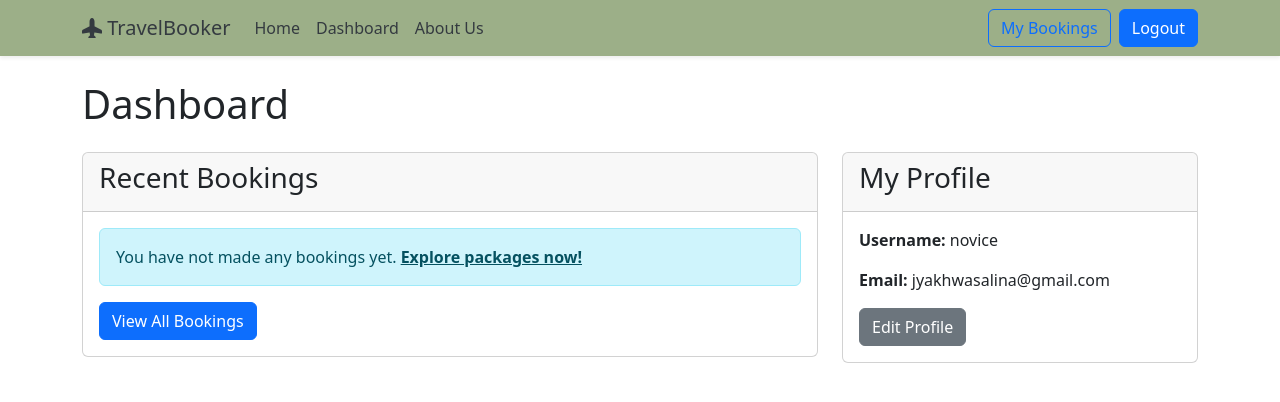
After one commit to salinajyakhwa/FYP, a Django app: page /dashboard/ in a window 1280 px wide. The commit adds this page. Shown: the top 402 px of the page. Run offline with Django 5.2, Linux system fonts and the light colour scheme; a user stored in the database is signed in; data comes from the database, SQL or seed files in the repository; parts of the project's set-up code (start-up, migrations or seed data) failed here and were passed over.

Commit message:
About us

```diff
--- a/main/templates/main/base.html
+++ b/main/templates/main/base.html
@@ -33,39 +33,28 @@
             <span class="navbar-toggler-icon"></span>
         </button>
         <div class="collapse navbar-collapse" id="navbarNav">
-            <ul class="navbar-nav ms-auto align-items-center">
+<ul class="navbar-nav me-auto mb-2 mb-lg-0">
                         <li class="nav-item">
-                    <a class="nav-link {% if request.resolver_match.url_name == 'package_list' %}active{% endif %}" href="{% url 'package_list' %}">Home</a>
+                            <a class="nav-link" href="{% url 'package_list' %}">Home</a>
                         </li>
                         {% if user.is_authenticated %}
-                    <li class="nav-item dropdown">
-                        <a class="nav-link dropdown-toggle" href="#" role="button" data-bs-toggle="dropdown" aria-expanded="false">
-                            Hello, {{ user.username }}
-                        </a>
-                        <ul class="dropdown-menu dropdown-menu-end">
-                            {% if user_profile.role == 'vendor' %}
-                                <li><a class="dropdown-item {% if request.resolver_match.url_name == 'vendor_dashboard' %}active{% endif %}" href="{% url 'vendor_dashboard' %}">Vendor Dashboard</a></li>
+                        <li class="nav-item">
+                            <a class="nav-link" href="{% url 'dashboard' %}">Dashboard</a>
+                        </li>
                         {% endif %}
-                            <li><a class="dropdown-item {% if request.resolver_match.url_name == 'my_bookings' %}active{% endif %}" href="{% url 'my_bookings' %}">My Bookings</a></li>
-                            <li><a class="dropdown-item {% if request.resolver_match.url_name == 'profile' %}active{% endif %}" href="{% url 'profile' %}">Profile</a></li>
-                            <li><hr class="dropdown-divider"></li>
-                            <li>
-                                <form method="post" action="{% url 'logout' %}" class="d-inline">
-                                    {% csrf_token %}
-                                    <button type="submit" class="dropdown-item">Logout</button>
-                                </form>
+                        <li class="nav-item">
+                            <a class="nav-link" href="{% url 'about' %}">About Us</a>
                         </li>
                     </ul>
-                    </li>
+                    <div class="d-flex">
+                        {% if user.is_authenticated %}
+                            <a href="{% url 'my_bookings' %}" class="btn btn-outline-primary me-2">My Bookings</a>
+                            <a href="{% url 'logout' %}" class="btn btn-primary">Logout</a>
                         {% else %}
-                    <li class="nav-item">
-                        <a class="nav-link {% if request.resolver_match.url_name == 'login' %}active{% endif %}" href="{% url 'login' %}">Login</a>
-                    </li>
-                    <li class="nav-item">
-                        <a href="{% url 'register' %}" class="btn btn-primary ms-2">Register</a>
-                    </li>
+                            <a href="{% url 'login' %}" class="btn btn-outline-primary me-2">Login</a>
+                            <a href="{% url 'register' %}" class="btn btn-primary">Register</a>
                         {% endif %}
-            </ul>
+                    </div>
         </div>
     </div>
 </nav>
--- /dev/null
+++ b/main/templates/main/dashboard.html
@@ -0,0 +1,53 @@
+{% extends "main/base.html" %}
+
+{% block content %}
+<h1 class="mb-4">Dashboard</h1>
+
+<div class="row">
+    <div class="col-md-8">
+        <div class="card">
+            <div class="card-header">
+                <h3>Recent Bookings</h3>
+            </div>
+            <div class="card-body">
+                {% for booking in recent_bookings %}
+                <div class="card mb-3">
+                    <div class="card-header">
+                        Booking for: <strong>{{ booking.package.name }}</strong>
+                    </div>
+                    <div class="card-body">
+                        <div class="row">
+                            <div class="col-md-8">
+                                <p><strong>Vendor:</strong> {{ booking.package.vendor.name }}</p>
+                                <p><strong>Booked on:</strong> {{ booking.booking_date|date:"F j, Y" }}</p>
+                            </div>
+                            <div class="col-md-4 text-md-end">
+                                <p><strong>Status:</strong> <span class="badge bg-primary">{{ booking.get_status_display }}</span></p>
+                                <p><strong>Total Price:</strong> ${{ booking.total_price|floatformat:2 }}</p>
+                            </div>
+                        </div>
+                    </div>
+                </div>
+                {% empty %}
+                <div class="alert alert-info" role="alert">
+                    You have not made any bookings yet. <a href="{% url 'package_list' %}" class="alert-link">Explore packages now!</a>
+                </div>
+                {% endfor %}
+                <a href="{% url 'my_bookings' %}" class="btn btn-primary">View All Bookings</a>
+            </div>
+        </div>
+    </div>
+    <div class="col-md-4">
+        <div class="card">
+            <div class="card-header">
+                <h3>My Profile</h3>
+            </div>
+            <div class="card-body">
+                <p><strong>Username:</strong> {{ user.username }}</p>
+                <p><strong>Email:</strong> {{ user.email }}</p>
+                <a href="{% url 'profile' %}" class="btn btn-secondary">Edit Profile</a>
+            </div>
+        </div>
+    </div>
+</div>
+{% endblock %}
--- a/main/urls.py
+++ b/main/urls.py
@@ -4,6 +4,8 @@ from django.contrib.auth import views as auth_views
 
 urlpatterns = [
     path('', views.package_list, name='package_list'),
+    path('dashboard/', views.dashboard, name='dashboard'),
+    path('about/', views.about, name='about'),
     path('package/<int:package_id>/', views.package_detail, name='package_detail'),
     path('register/', views.register, name='register'),
     path('login/', auth_views.LoginView.as_view(template_name='main/login.html'), name='login'),
--- a/main/views.py
+++ b/main/views.py
@@ -64,15 +64,28 @@ from django.db.models import Q
 
 # --- Public Views ---
 
+@login_required
+def dashboard(request):
+    recent_bookings = Booking.objects.filter(user=request.user).order_by('-booking_date')[:5]
+    context = {
+        'recent_bookings': recent_bookings
+    }
+    return render(request, 'main/dashboard.html', context)
+
 def package_list(request):
     query = request.GET.get('q')
     if query:
         packages = TravelPackage.objects.filter(
-            Q(name__icontains=query) | Q(description__icontains=query)
+            Q(name__icontains=query) |
+            Q(description__icontains=query) |
+            Q(vendor__name__icontains=query)
         )
     else:
         packages = TravelPackage.objects.all()
     return render(request, 'main/package_list.html', {'packages': packages, 'query': query})
+
+def about(request):
+    return render(request, 'main/about.html')
 
 def package_detail(request, package_id):
     package = get_object_or_404(TravelPackage, pk=package_id)
--- /dev/null
+++ b/travel-env/pyvenv.cfg
@@ -0,0 +1,5 @@
+home = /Library/Frameworks/Python.framework/Versions/3.12/bin
+include-system-site-packages = false
+version = 3.12.1
+executable = /Library/Frameworks/Python.framework/Versions/3.12/bin/python3.12
+command = /usr/local/bin/python3 -m venv /Users/novice/Desktop/FYP/travel/travel-env
```
Also changed, not shown: main/templates/main/about.html (added, +27 -0 lines), 12 other files. Lines whose indentation alone changed are shown as unchanged.
